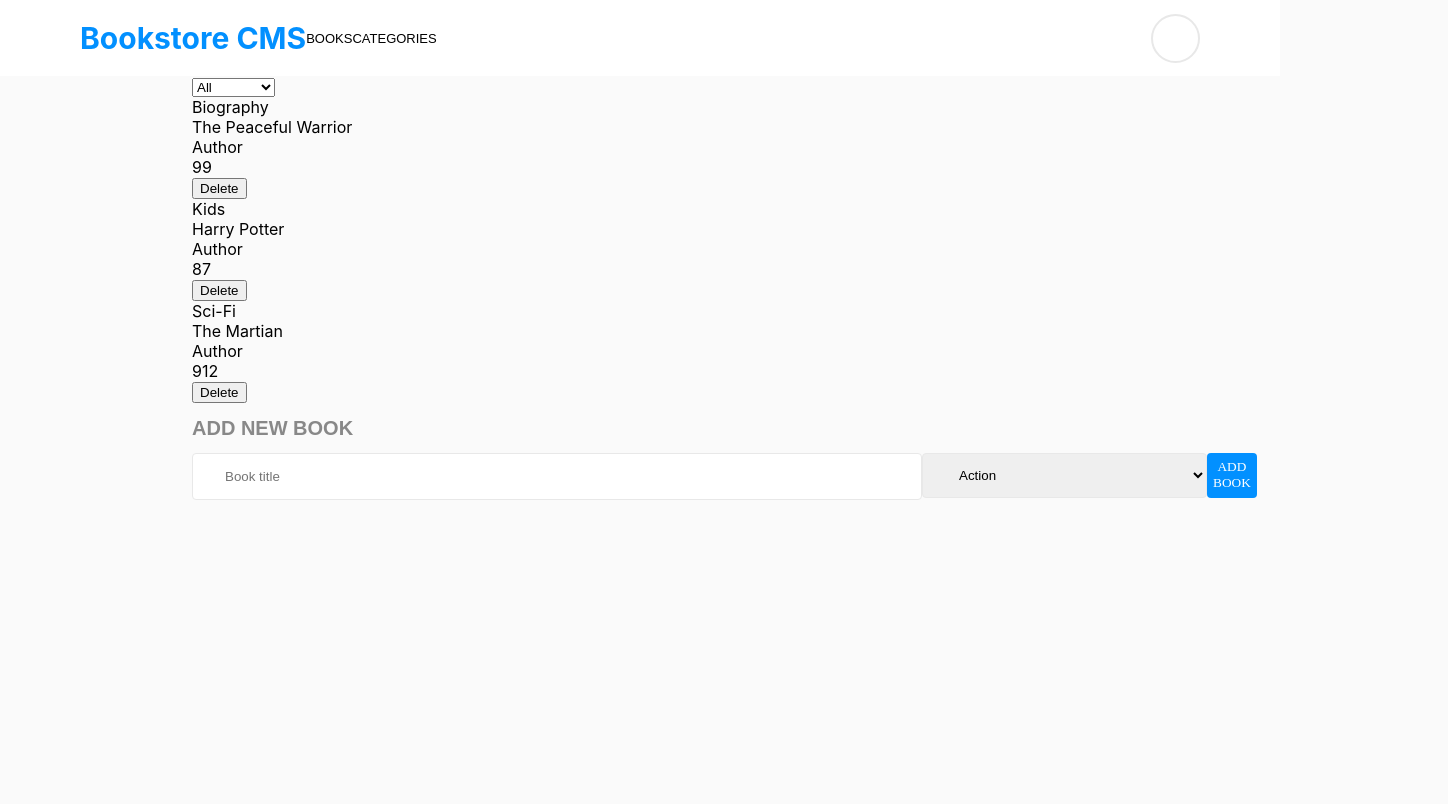
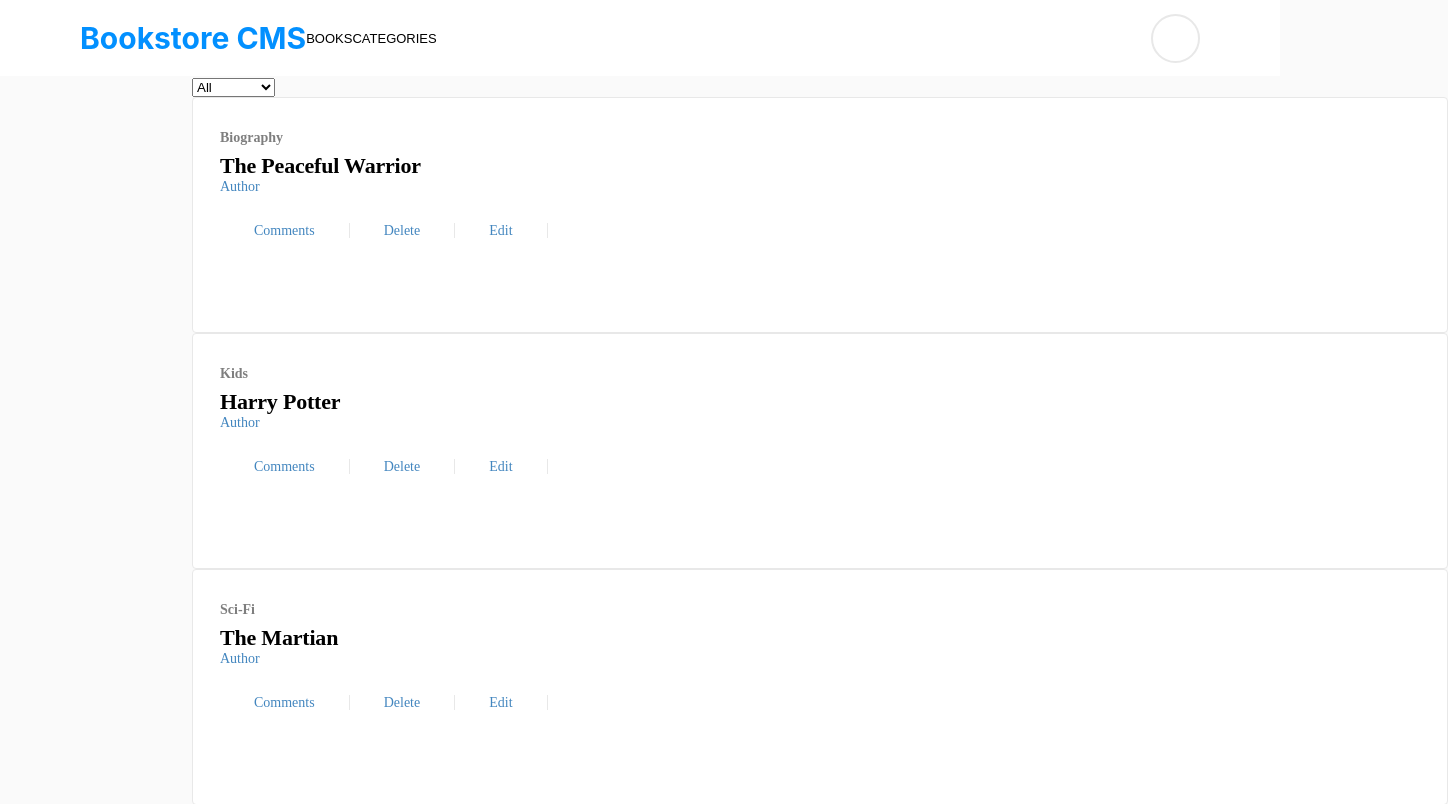
Before and after one commit to enelesmai/react-redux-bookstore, a React (Create React App) app: page / in a window 1280 px wide. Shown: the top 804 px of the page, 1448 px wide, since content can reach past the window. Built offline with nearby package versions, Linux system fonts and the light colour scheme.

Commit message:
adde book-styles

```diff
--- a/src/components/Book.js
+++ b/src/components/Book.js
@@ -2,20 +2,29 @@ import React from 'react';
 import PropTypes from 'prop-types';
 
 const Book = ({ book, remove }) => (
-  <div className="book">
-    <div className="book-cagegory">{ book.category }</div>
+  <div className="book book-panel">
+    <div className="book-category">{ book.category }</div>
     <div className="book-title">{ book.title }</div>
     <div className="book-author">Author</div>
-    <div className="book-id">{ book.id }</div>
-    <div>
-      <button
-        type="button"
+    <div className="options">
+    <a className="item-option"
+        href="#"
+        >
+        Comments
+      </a>
+      <a className="item-option"
+        href="#"
         onClick={() => {
           remove(book, book.id);
         }}
       >
         Delete
-      </button>
+      </a>
+      <a className="item-option"
+        href="#"
+      >
+        Edit
+      </a>
     </div>
   </div>
 );
--- a/src/index.css
+++ b/src/index.css
@@ -112,3 +112,70 @@ header {
   border: none;
   color: #fff;
 }
+
+.book-panel {
+  width: 1200px;
+  height: 170px;
+  padding: 32px 27px;
+  border-radius: 4px;
+  border: solid 1px #e8e8e8;
+  background-color: #ffffff;
+}
+
+.book-category {
+  opacity: 0.5;
+  font-family: Montserrat;
+  font-size: 14px;
+  font-weight: bold;
+  font-stretch: normal;
+  font-style: normal;
+  line-height: normal;
+  letter-spacing: normal;
+  color: var(--black-three);
+}
+
+.book-title {
+  margin-top: 7px;
+  font-family: RobotoSlab;
+  font-size: 22px;
+  font-weight: bold;
+  font-stretch: normal;
+  font-style: normal;
+  line-height: normal;
+  letter-spacing: -0.2px;
+  color: var(--black-three);
+}
+
+.book-author {
+  font-family: RobotoSlab;
+  font-size: 14px;
+  font-weight: 300;
+  font-stretch: normal;
+  font-style: normal;
+  line-height: normal;
+  letter-spacing: normal;
+  color: #4386bf;
+}
+
+.options {
+  margin-top: 24px;
+}
+
+.item-option {
+  font-family: RobotoSlab;
+  font-size: 14px;
+  font-weight: 300;
+  font-stretch: normal;
+  font-style: normal;
+  line-height: normal;
+  letter-spacing: normal;
+  color: #4386bf;
+  text-decoration: none;
+  padding: 0 34px;
+  border-right: solid 1px #e8e8e8;
+}
+
+.item-option:hover {
+  color: #4386bf;
+  text-decoration: none;
+}
```
